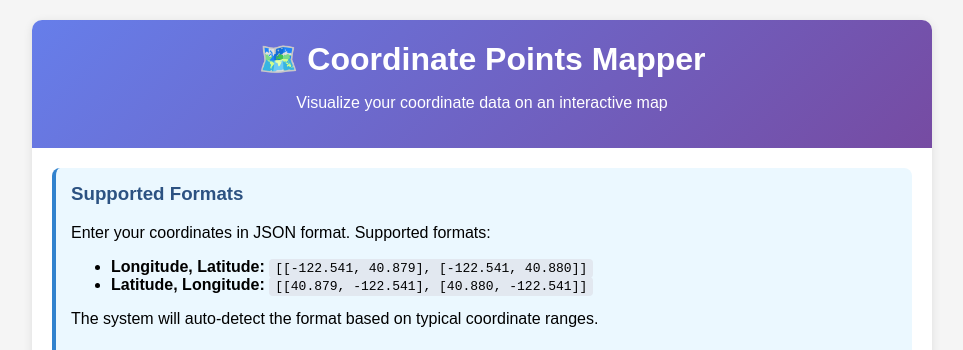
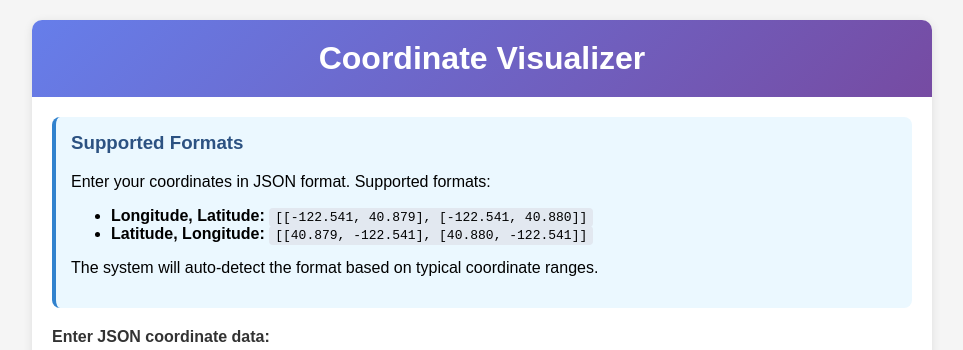
Before and after one commit to skyturtlerocket/coord-visualizer, a plain HTML site: page index.html in a window 1280 px wide. Shown: the top 350 px of the page, without its empty margins (158-1121 px from the left). Drawn offline with nearby package versions, Linux system fonts and the light colour scheme.

Commit message:
change name

```diff
--- a/index.html
+++ b/index.html
@@ -10,8 +10,7 @@
 <body>
     <div class="container">
         <div class="header">
-            <h1>🗺️ Coordinate Points Mapper</h1>
-            <p>Visualize your coordinate data on an interactive map</p>
+            <h1>Coordinate Visualizer</h1>
         </div>
 
         <div class="content">
```
